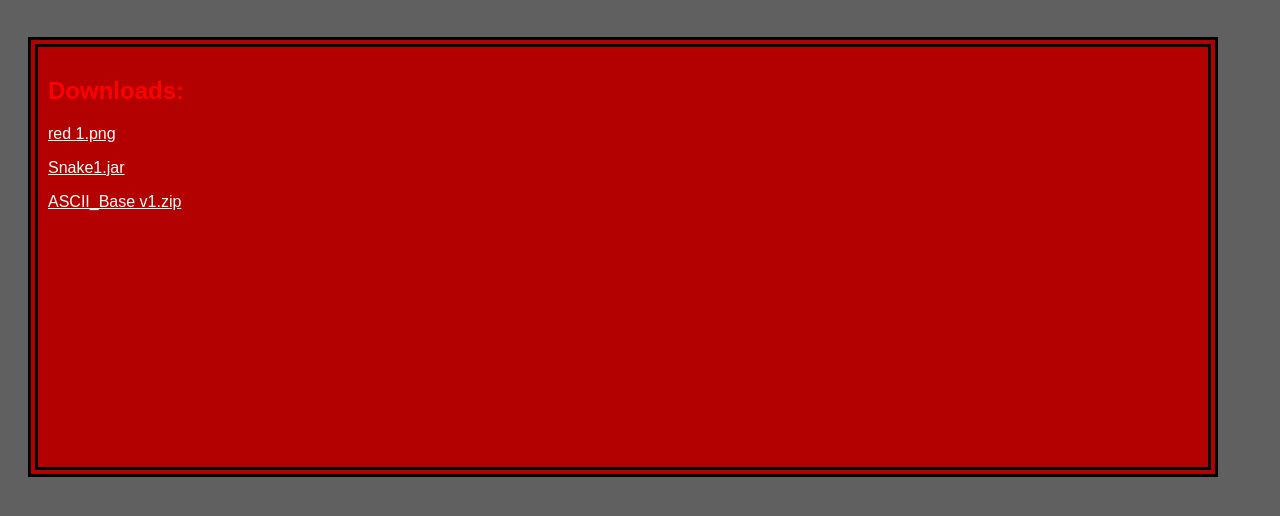
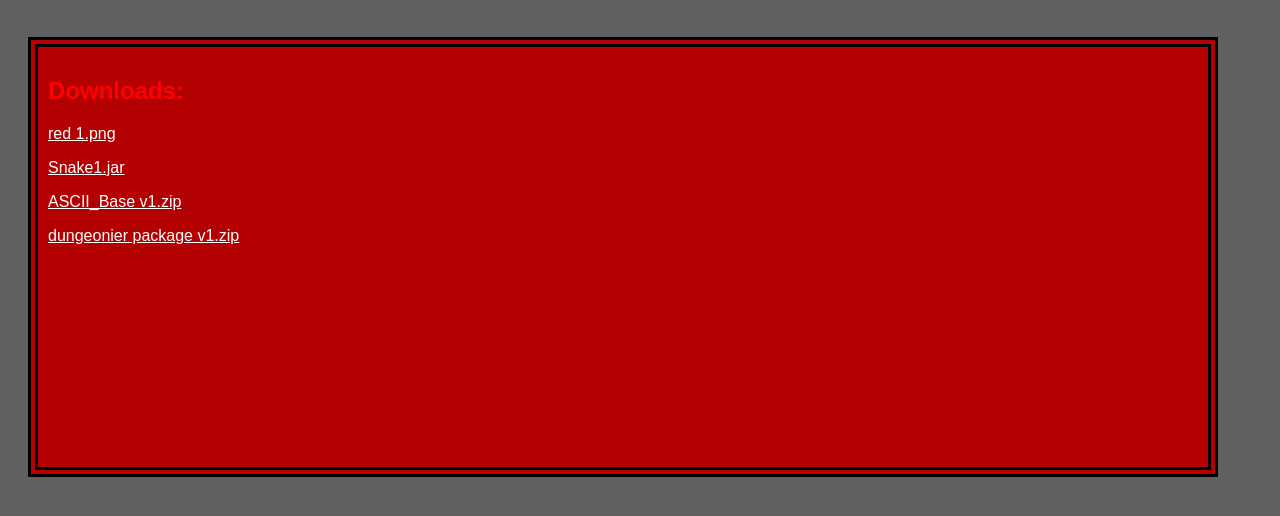
Before and after one commit to Braveheart570/Braveheart570.github.io, a plain HTML site: page ra_html/ra_downloads.html in a window 1280 px wide. Shown: the part 206-722 px from the top of the page. Drawn offline with Linux system fonts and the light colour scheme.

Commit message:
commited

```diff
--- a/ra_html/ra_downloads.html
+++ b/ra_html/ra_downloads.html
@@ -30,7 +30,7 @@
 
 			<p><a href="../ra_download/ASCII_Base v1.zip" download>ASCII_Base v1.zip</a></p>
 
-
+			<p><a href="../ra_download/dungeonier package v1.zip" download>dungeonier package v1.zip</a></p>
 
 
 		</div>
```
Also changed, not shown: 1 other file.
